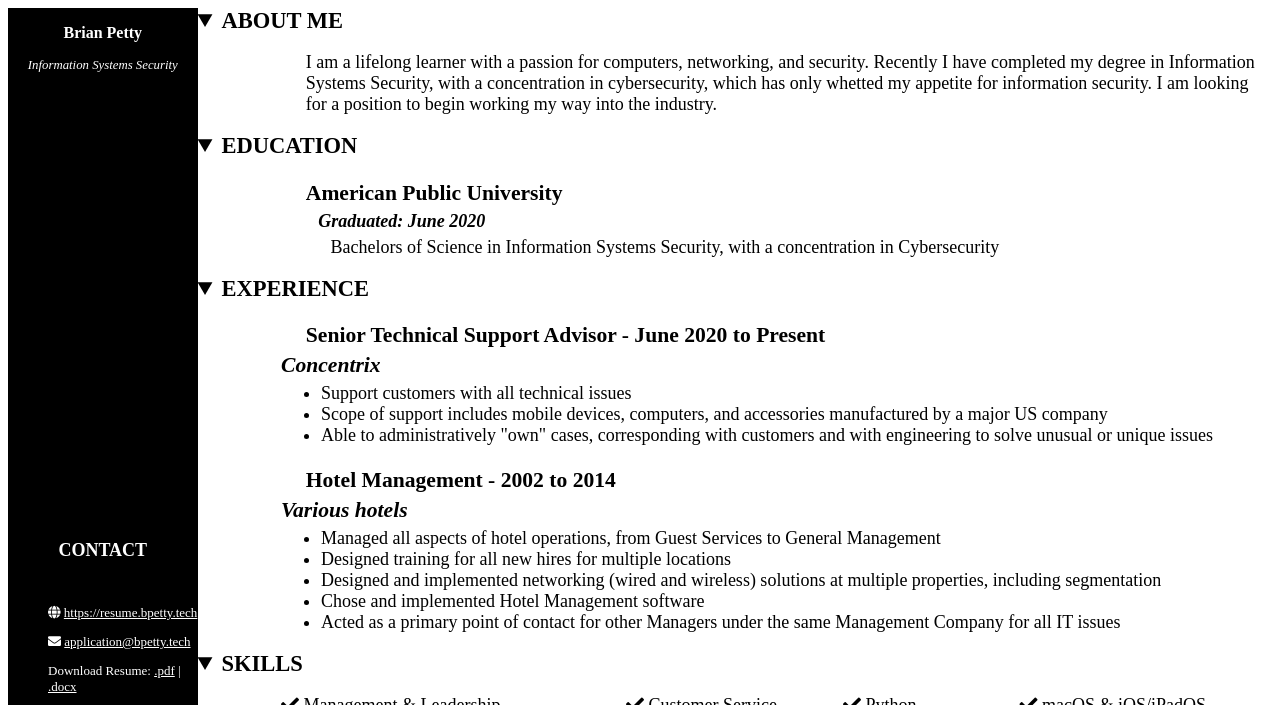
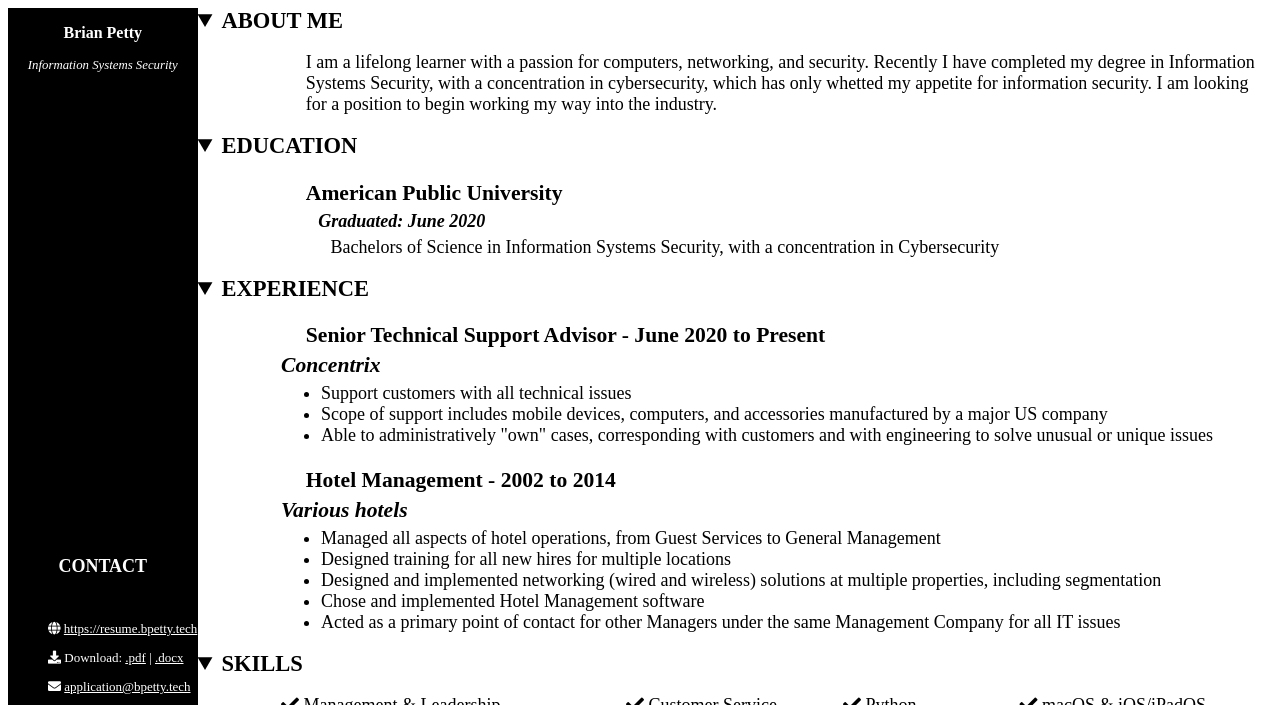
Before and after one commit to BPetty-InfoSec/Resume, a plain HTML site: page index.html in a window 1280 px wide. Shown: the top 705 px of the page. Drawn offline with Linux system fonts and the light colour scheme.

Commit message:
Fix download link text, added icon

```diff
--- a/index.html
+++ b/index.html
@@ -33,15 +33,18 @@
                             <a class="resumelink" href="https://resume.bpetty.tech">https://resume.bpetty.tech</a>
                         </p>
                     </li>
+					<li>
+						<p class="contactlink">
+						<i class="fa fa-download"></i>
+						Download: <a class="maillink" href="Brian Resume.pdf">.pdf</a> | <a class="maillink" href="Brian Resume.docx">.docx</a>
+						</p>
+					</li>
                     <li>
                         <p class="contactlink">
                             <i class="fa fa-envelope"></i>
                             <a class="maillink" href="mailto://application@bpetty.tech">application@bpetty.tech</a>
                         </p>
                     </li>
-                    <li>
-                        <p class="contactlink">
-                            Download Resume: <a class="maillink" href="Brian Resume.pdf">.pdf</a> | <a class="maillink" href="Brian Resume.docx">.docx</a>
                     <li>
                         <p class="contactlink">
                             <i class="fab fa-github"></i>
```
Also changed, not shown: 1 other file.
